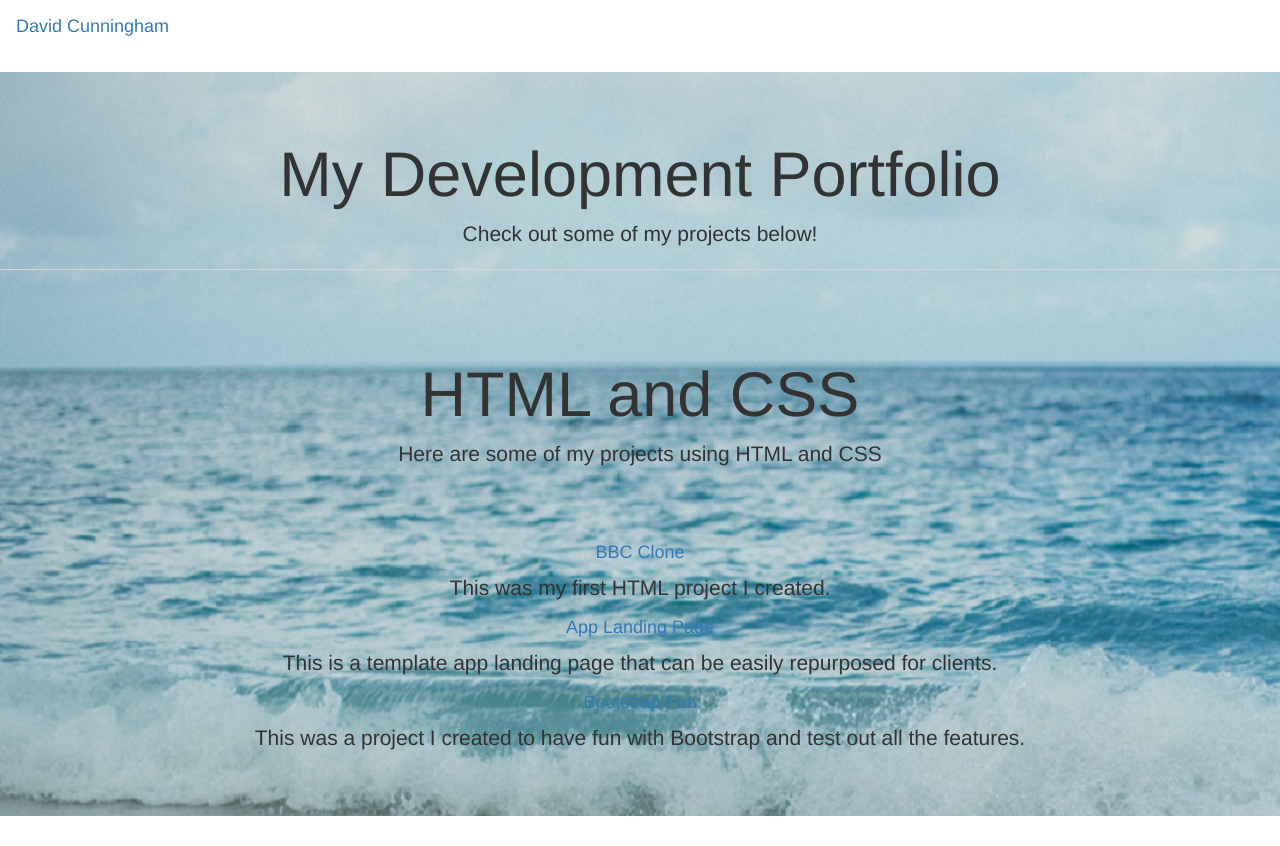
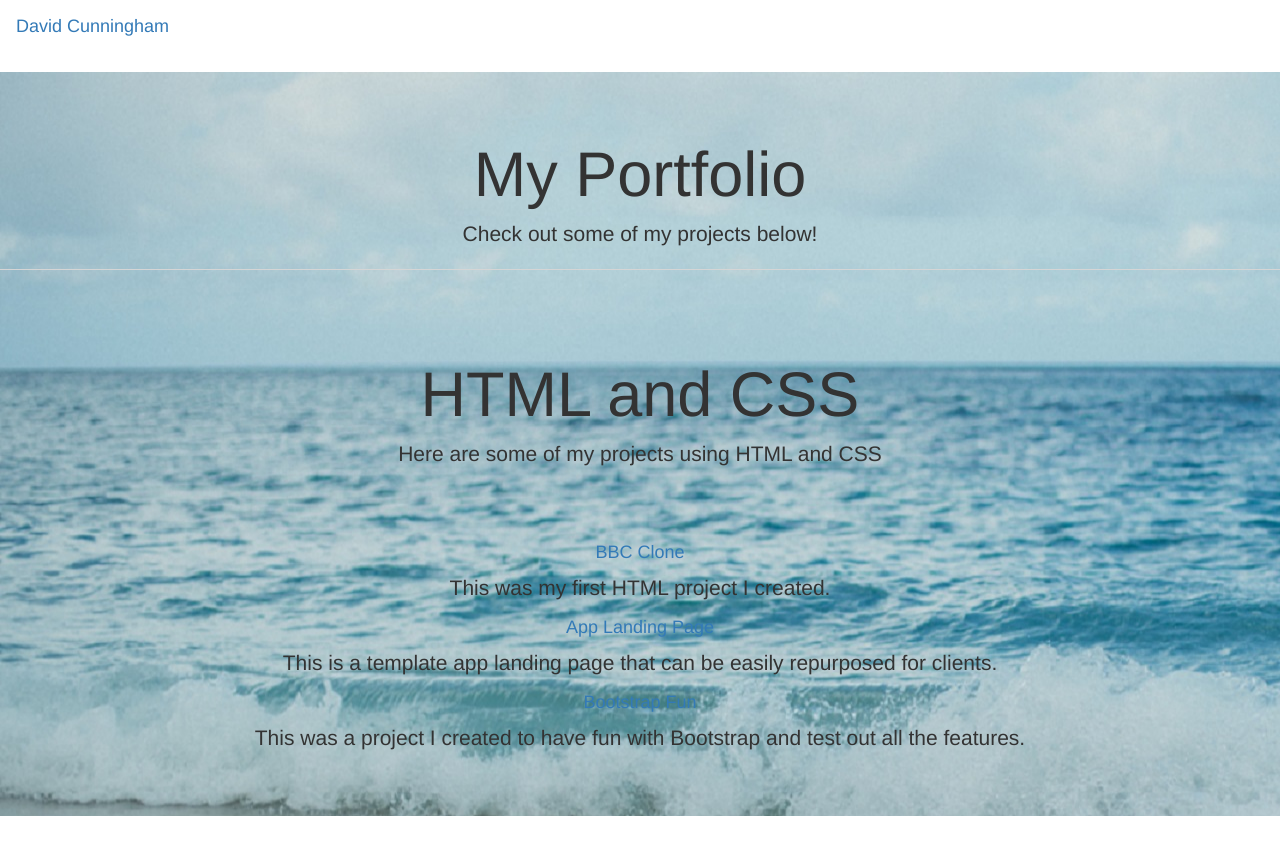
Before and after one commit to DavidMeldarion/davidmeldarion.github.io, a plain HTML site: page index.html in a window 1280 px wide. Drawn offline with nearby package versions, Linux system fonts and the light colour scheme.

Commit message:
changing title

```diff
--- a/index.html
+++ b/index.html
@@ -75,7 +75,7 @@
         </nav>
 
         <div class="jumbotron" id="jumbotron">
-          <h1 class="display-3">My Development Portfolio</h1>
+          <h1 class="display-3">My Portfolio</h1>
           <p class="lead">Check out some of my projects below!</p>
           <hr class="m-y-2">
 
```
